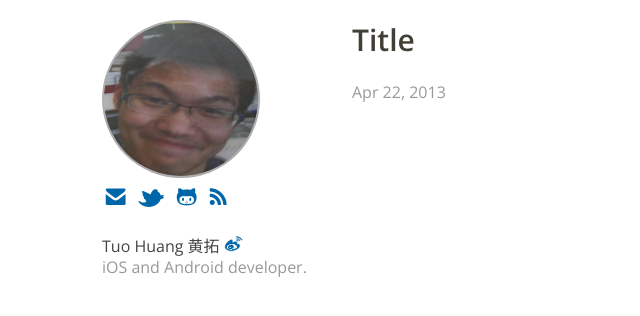
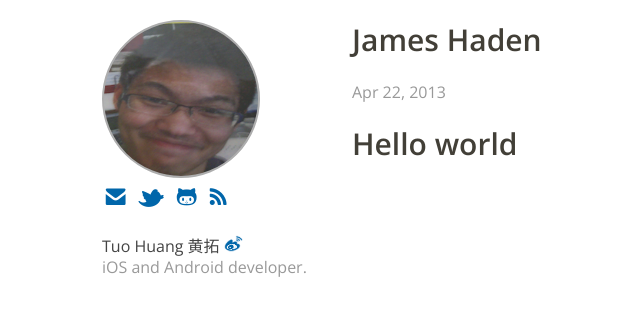
Before and after one commit to 5CakesSH/5cakessh.github.io, a Jekyll site: the page built from _posts/2013-04-22-new.md, in a window 1280 px wide. Shown: the top 316 px of the page, without its empty margins (68-708 px from the left). Built offline with Jekyll 4.4.1, drawn with Linux system fonts in a browser that asks for light colours; comment, search, counter and statistics services are not loaded.

Commit message:
Updated :_posts/2013-04-22-new.md

```diff
--- a/_posts/2013-04-22-new.md
+++ b/_posts/2013-04-22-new.md
@@ -1,7 +1,8 @@
 ---
 layout: post
-title: "Title"
+title: "James Haden"
 date: 2013-04-22 14:31:39 +0000
 published: true
 tags:
 ---
+#Hello world
```
